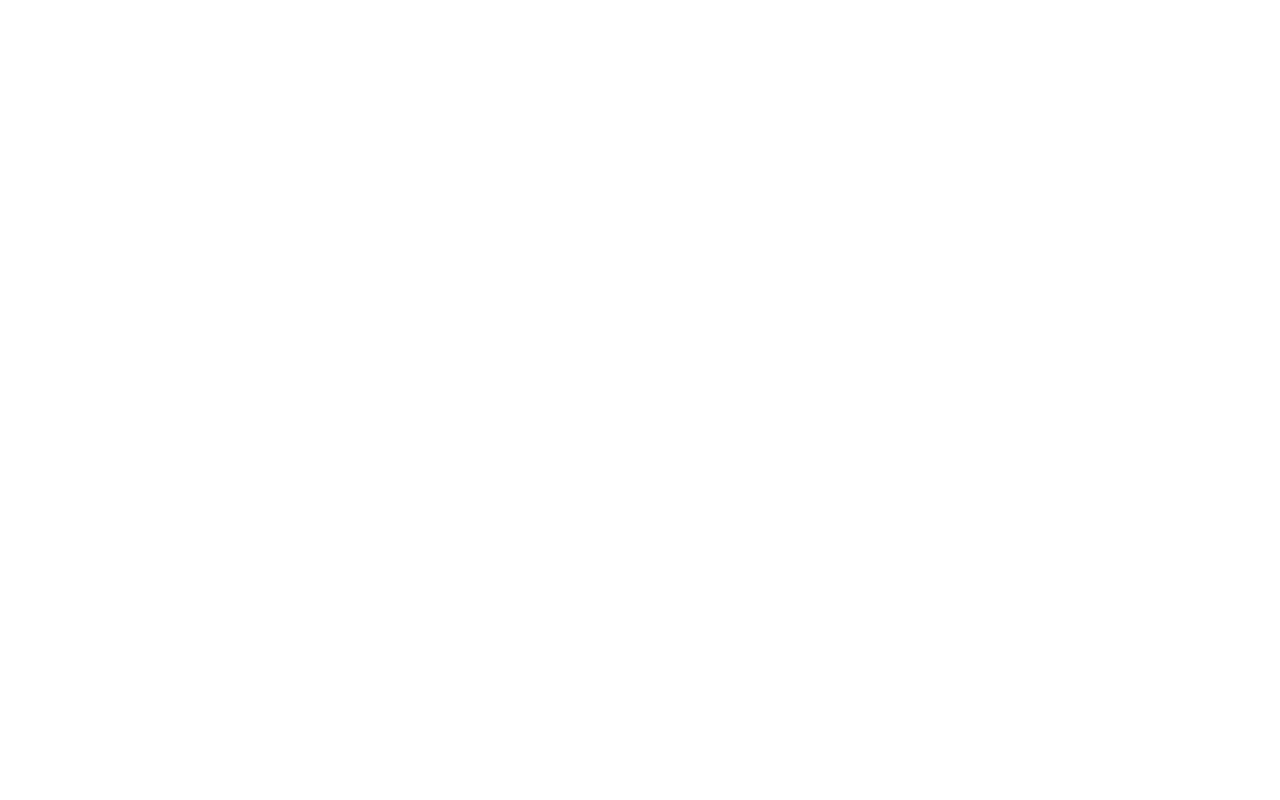
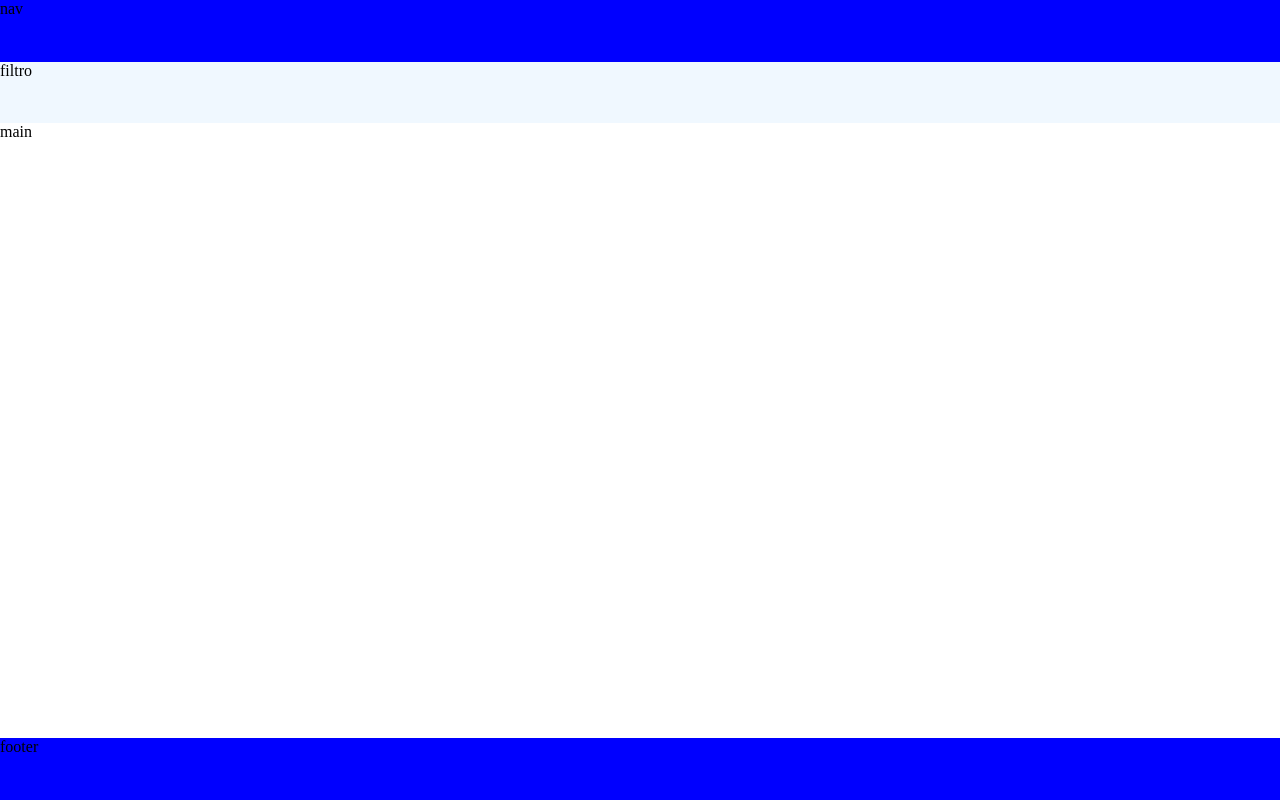
Before and after one commit to miguelramostapia/media_query, a plain HTML site: page index.html in a window 1280 px wide. Drawn offline with Linux system fonts and the light colour scheme.

Commit message:
primer layout movil

```diff
--- a/assets/css/style.css
+++ b/assets/css/style.css
@@ -0,0 +1,37 @@
+*{
+    margin: 0;
+    padding: 0;
+}
+
+.container{
+    display: grid;
+    grid-template-areas:
+        "nav"
+        "filters"
+        "main"
+        "footer"
+    ;
+    width: 100%;
+    height: 100vh;
+    grid-template-rows: 1fr 1fr 10fr 1fr;
+}
+
+.nav_section{
+    grid-area: nav;
+    background-color: blue;
+}
+
+.filter_section{
+    grid-area: filters;
+    background-color: aliceblue;
+}
+
+.main_section{
+    grid-area: main;
+
+}
+
+.footer_section{
+    grid-area: footer;
+    background-color: blue;
+}
--- a/index.html
+++ b/index.html
@@ -8,6 +8,11 @@
     <link rel="stylesheet" href="./assets/css/style.css">
 </head>
 <body>
-
+    <div class="container">
+        <nav class="nav_section">nav</nav>
+        <section class="filter_section">filtro</section>
+        <main class="main_section">main</main>
+        <footer class="footer_section">footer</footer>
+    </div>
 </body>
 </html>
```
Also changed, not shown: assets/img/citycar.jpg (added).
